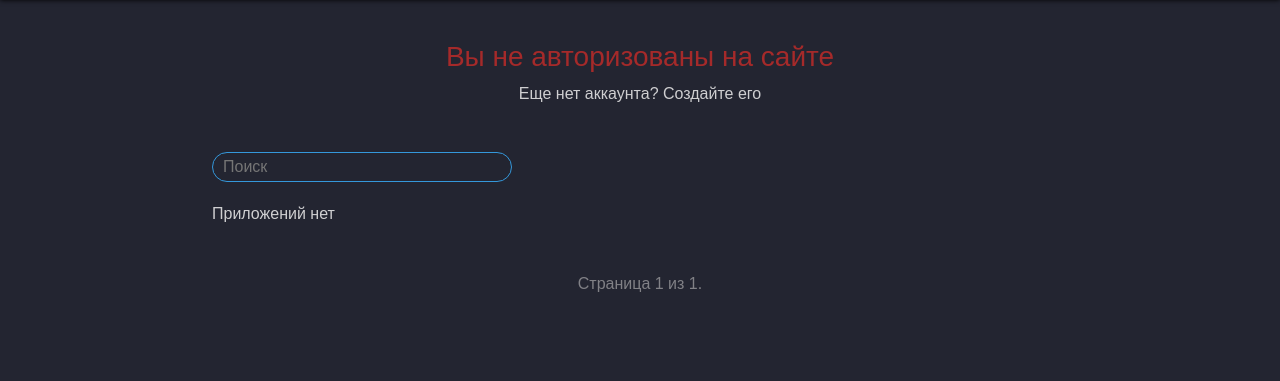
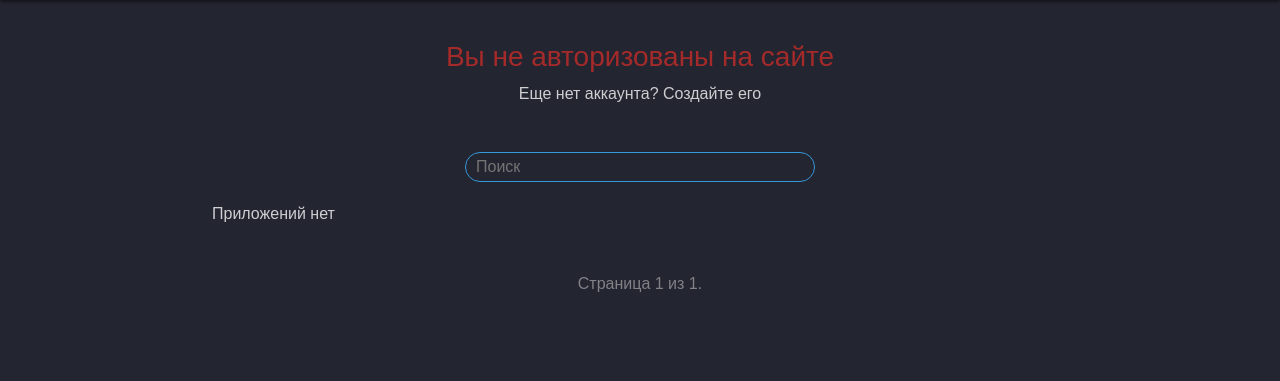
Before and after one commit to C15HOT/apps_shop, a Django app: page /apps/ in a window 1280 px wide. Shown: the part 103-484 px from the top of the page. Run offline with Django 3.2, Linux system fonts and the light colour scheme; data that the repository does not hold is empty; some libraries are stand-ins or nearby versions.

Commit message:
Edit style search (center in the main-container)

```diff
--- a/static/css/style.css
+++ b/static/css/style.css
@@ -477,12 +477,12 @@ position: relative;
 .search {
 	border: 0;
     background: none;
-    /* display: block; */
+    display: block;
     margin: 20px auto;
     /* text-align: center; */
     border: 1px solid #3498db;
     padding: 14px 10px;
-    width: 300px;
+    width: 350px;
     outline: none;
     color: #fff;
     border-radius: 24px;
@@ -492,7 +492,7 @@ position: relative;
 
 }
 .search:focus, .search:hover {
-	width: 330px;
+	width: 400px;
 	box-shadow: 0 0 5px 0 #3498db;
 }
 
@@ -502,6 +502,7 @@ position: relative;
 .main-container-apps-list{
 	display: flex;
 	flex-wrap: wrap;
+	justify-content: center;
 	width: 100%;
 	/* height: 100vh; */
 	text-decoration: none;
```
